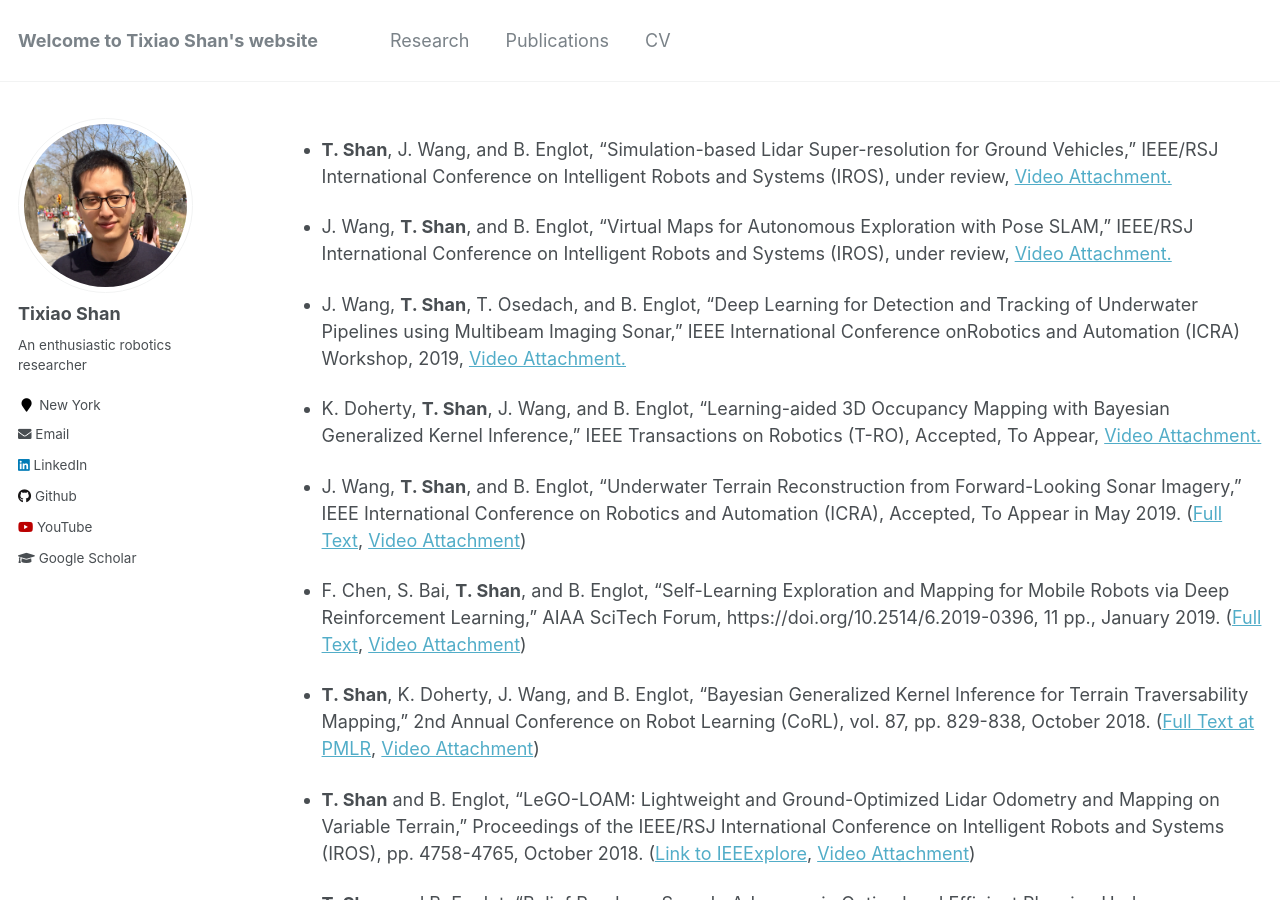
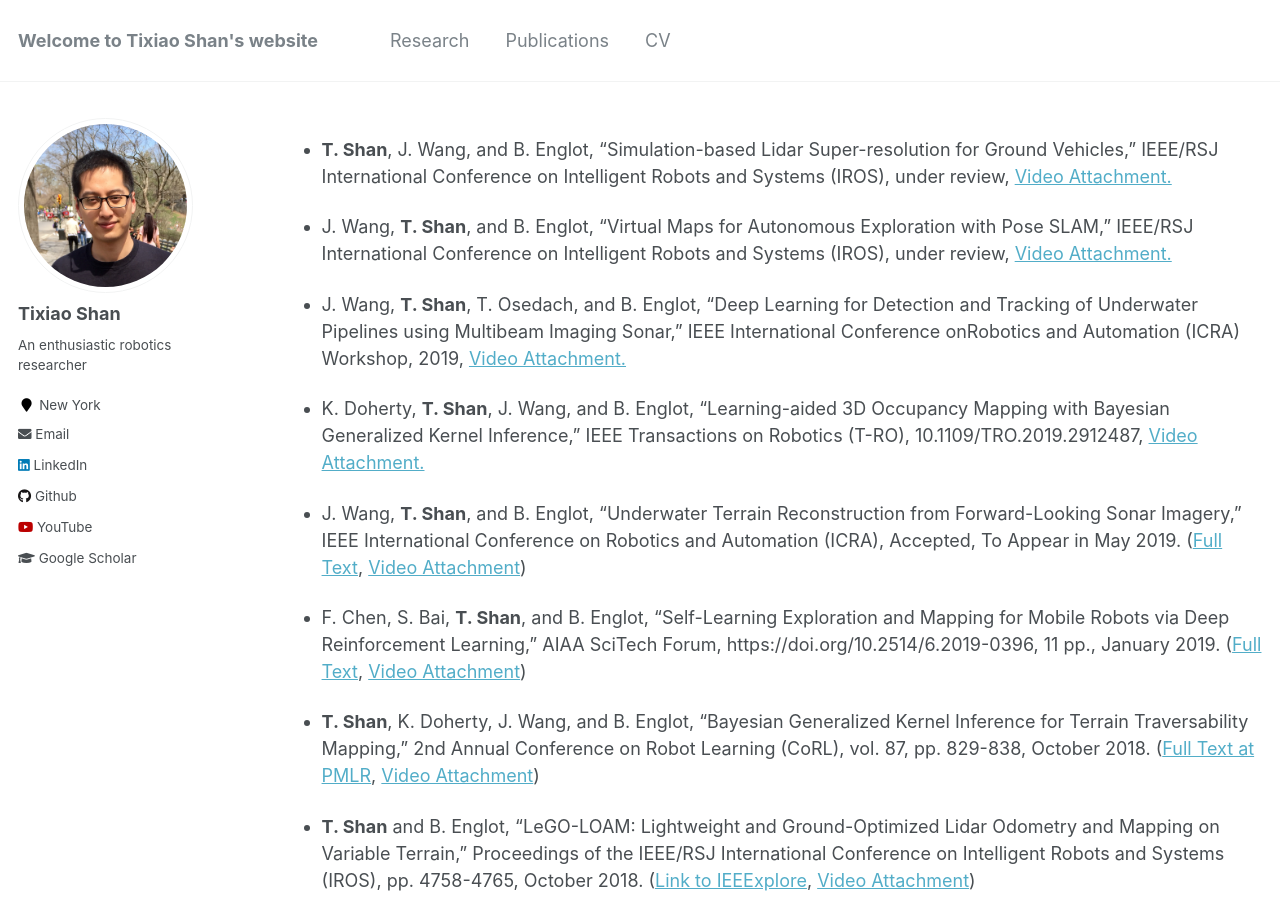
Before and after one commit to minxuanjun/tixiaoshan.github.io, a Jekyll site: the page built from _pages/publications.md, in a window 1280 px wide and 900 px high. Built offline with Jekyll 4.4.1, drawn with Linux system fonts in a browser that asks for light colours.

Commit message:
Update publications.md

```diff
--- a/_pages/publications.md
+++ b/_pages/publications.md
@@ -13,7 +13,7 @@ author_profile: true
 
 * J. Wang, **T. Shan**, T. Osedach, and B. Englot, "Deep Learning for Detection and Tracking of Underwater Pipelines using Multibeam Imaging Sonar," IEEE International Conference onRobotics and Automation (ICRA) Workshop, 2019, [Video Attachment.](https://www.youtube.com/watch?v=CDDewRptzrw)
 
-* K. Doherty, **T. Shan**, J. Wang, and B. Englot, "Learning-aided 3D Occupancy Mapping with Bayesian Generalized Kernel Inference," IEEE Transactions on Robotics (T-RO), Accepted, To Appear, [Video Attachment.](https://youtu.be/SRXLMALpU20)
+* K. Doherty, **T. Shan**, J. Wang, and B. Englot, "Learning-aided 3D Occupancy Mapping with Bayesian Generalized Kernel Inference," IEEE Transactions on Robotics (T-RO), 10.1109/TRO.2019.2912487, [Video Attachment.](https://youtu.be/SRXLMALpU20)
 
 * J. Wang, **T. Shan**, and B. Englot, "Underwater Terrain Reconstruction from Forward-Looking Sonar Imagery," IEEE International Conference on Robotics and Automation (ICRA), Accepted, To Appear in May 2019. ([Full Text](http://personal.stevens.edu/~benglot/Wang_ICRA_2019.pdf), [Video Attachment](http://personal.stevens.edu/~benglot/Wang_ICRA_2019_video.mp4))
 
```
